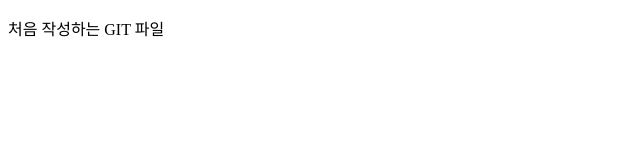
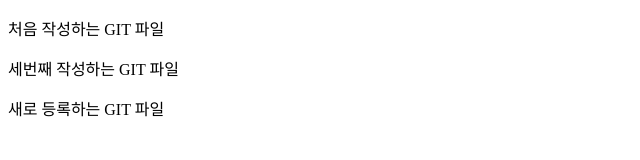
Before and after one commit to Sungwon-cas/gitTest, a plain HTML site: page index.html in a window 1280 px wide. Shown: the whole page, without its empty margins (0-640 px from the left). Drawn offline with Linux system fonts and the light colour scheme.

Commit message:
새로 등록하는 코드

```diff
--- a/index.html
+++ b/index.html
@@ -7,5 +7,7 @@
 </head>
 <body>
     <p>처음 작성하는 GIT 파일</p>
+    <p>세번째 작성하는 GIT 파일</p>
+    <p>새로 등록하는 GIT 파일</p>
 </body>
 </html>
```
